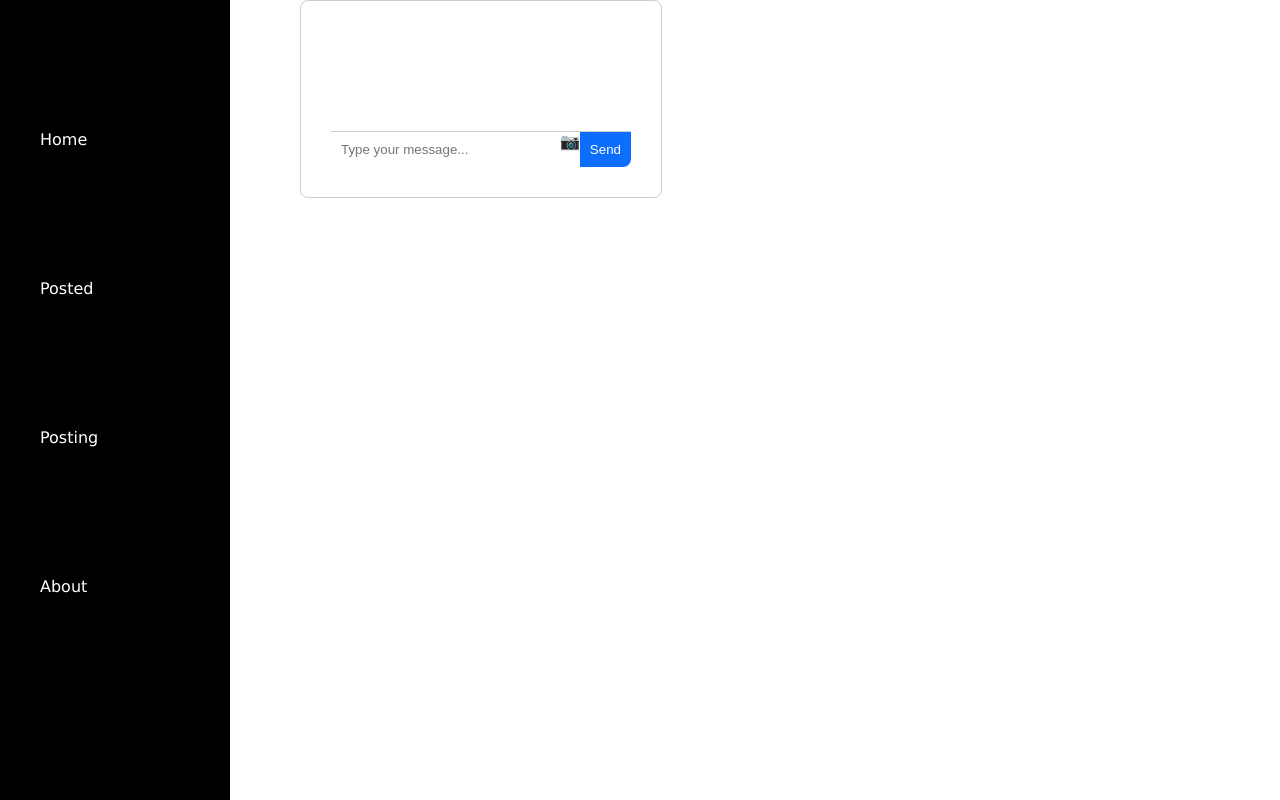
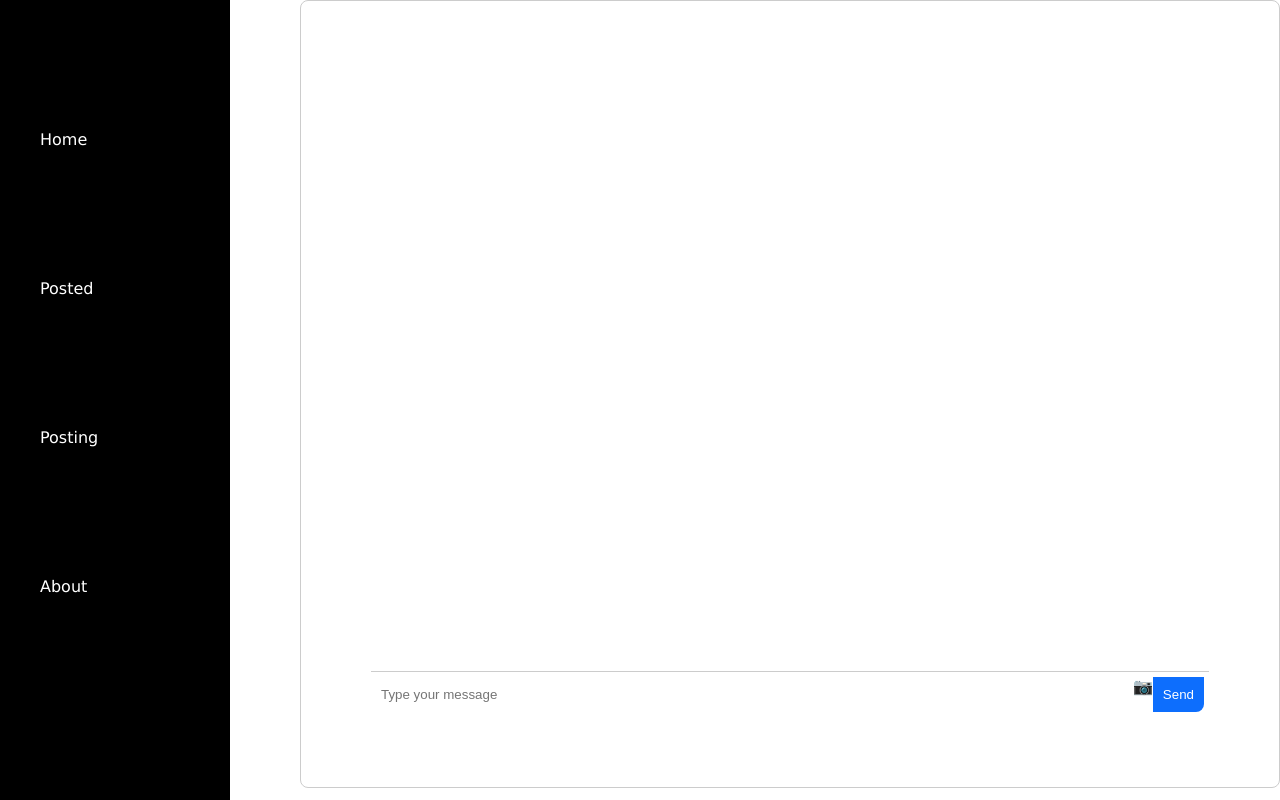
Before and after one commit to codewithv1n/find-it, a PHP site: page /posting.html in a window 1280 px wide. Run offline with PHP 8.4, Linux system fonts and the light colour scheme.

Commit message:
lof-system

```diff
--- a/announcement.html
+++ b/announcement.html
@@ -18,7 +18,10 @@
 
     <div class="ann-section">
       <h1>HELLO THIS IS ANNOUNCEMENT SECTION</h1>
-      <img src="" alt="" />
+    </div>
+
+    <div class="ann-image">
+      <img src="images/announcement.jpg" alt="announcement" />
     </div>
   </body>
 </html>
--- a/posted.html
+++ b/posted.html
@@ -17,7 +17,7 @@
     </div>
 
     <div class="posting-section">
-      <h1>WELCOME TO POSTING SECTION</h1>
+      <h1>WELCOME TO POSTED SECTION</h1>
     </div>
   </body>
 </html>
--- a/posting.html
+++ b/posting.html
@@ -20,7 +20,7 @@
     <div class="chat-container">
       <div id="chat-box" class="chat-box"></div>
       <div class="input-area">
-        <input type="text" id="user-input" placeholder="Type your message..." />
+        <input type="text" id="user-input" placeholder="Type your message" />
         <input
           type="file"
           id="image-input"
@@ -28,7 +28,7 @@
           style="display: none"
         />
 
-        <label for="image-input" class="image-upload-btn">📷</label>
+        <label for="image-input" class="img-btn">📷</label>
         <button onclick="sendMessage()">Send</button>
       </div>
     </div>
--- a/script.js
+++ b/script.js
@@ -18,9 +18,9 @@ function sendMessage() {
     reader.onload = function (e) {
       const img = document.createElement("img");
       img.src = e.target.result;
-      img.style.maxWidth = "150px";
+      img.style.maxWidth = "200px";
       img.style.display = "block";
-      img.style.marginTop = "5px";
+      img.style.marginTop = "10px";
 
       const imageMessage = document.createElement("div");
       imageMessage.className = "message user-message";
--- a/styles.css
+++ b/styles.css
@@ -45,10 +45,18 @@ a:hover {
   margin-left: 300px;
   padding: 30px;
 }
+/*Announcement Section*/
+.ann-section h1 {
+  text-align: center;
+  margin-left: 700px;
+  padding: 30px;
+}
 
-.ann-section {
-  margin-left: 300px;
-  padding: 30px;
+.ann-image img {
+  align-items: center;
+  margin-top: 120px;
+  border-radius: 12px;
+  box-shadow: 0 0 2px solid black;
 }
 
 .posting-section {
@@ -70,8 +78,8 @@ a:hover {
 
 .chat-container {
   margin-left: 300px;
-  padding: 30px;
-  width: 300px;
+  padding: 70px;
+  width: 1000px;
   border: 1px solid #ccc;
   border-radius: 8px;
   background-color: #fff;
@@ -81,8 +89,7 @@ a:hover {
 }
 
 .chat-box {
-  flex: 1;
-  padding: 50px;
+  padding: 300px;
   overflow-y: auto;
   max-height: 400px;
 }
@@ -101,11 +108,12 @@ a:hover {
 .input-area {
   display: flex;
   border-top: 1px solid #ccc;
+  padding: 5px;
 }
 
 input[type="text"] {
   flex: 1;
-  padding: 10px;
+  padding: 5px;
   border: none;
   border-radius: 0 0 0 8px;
 }
@@ -122,3 +130,8 @@ button {
 button:hover {
   background-color: #0b5ed7;
 }
+
+.img-btn {
+  align-items: center;
+  max-width: 100px;
+}
```
Also changed, not shown: images/announcement.jpg (added).
